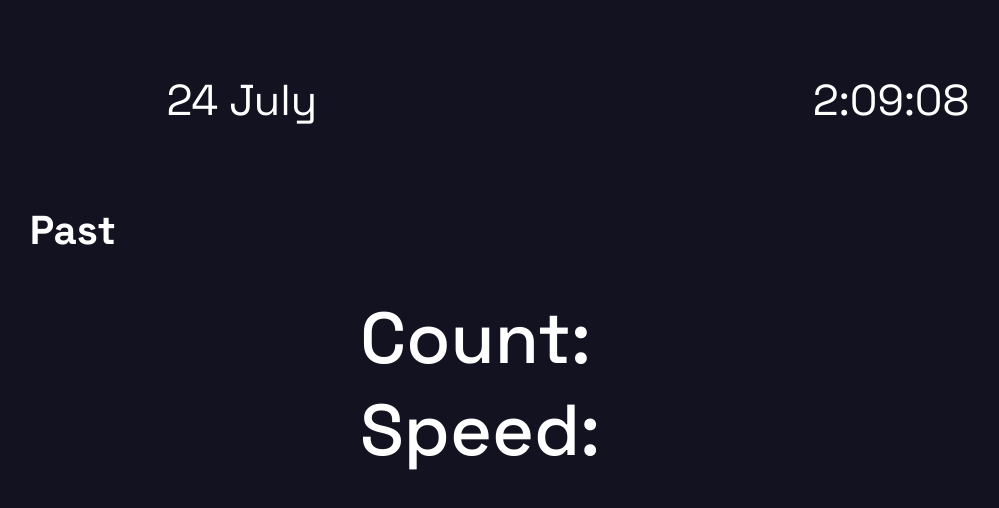
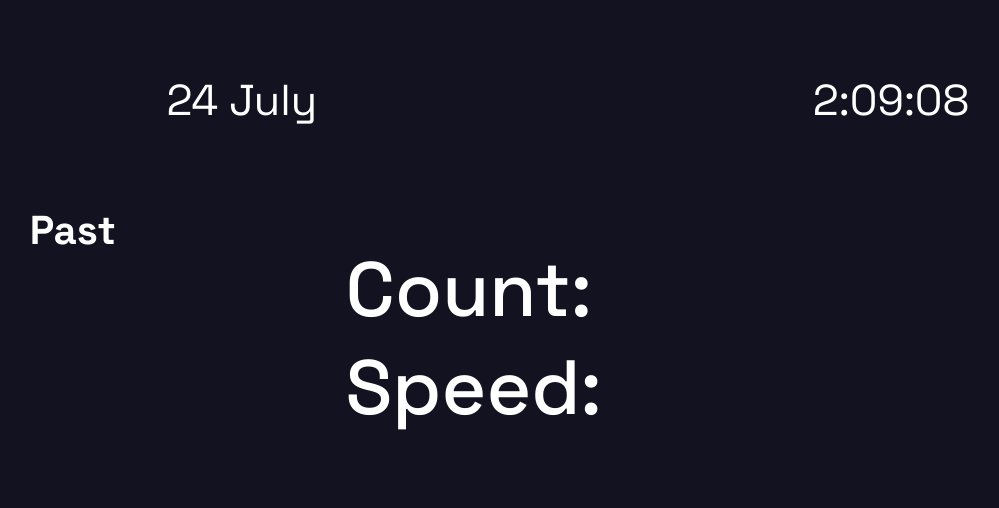
Before and after one commit to jjbel/exercycle, a website: page frontend/index.html in a window 1280 px wide. Shown: the whole page, without its empty margins (64-1063 px from the left). Drawn offline with nearby package versions, Linux system fonts and the light colour scheme; no server answers.

Commit message:
css: use different centering mechanism

```diff
--- a/frontend/style.css
+++ b/frontend/style.css
@@ -16,14 +16,14 @@ body {
 
 #main {
   font-weight: 500;
-  font-size: 4.5em;
+  font-size: 4.8em;
+
   position: fixed;
-  inset: 0;
   width: 6em;
-  height: 3em;
-  max-width: 100vw;
-  max-height: 100dvh;
-  margin: auto;
+  height: 2.8em;
+  left: 50vw;
+  top: 30vh;
+  transform: translate(-50%);
 }
 
 #date,
```
